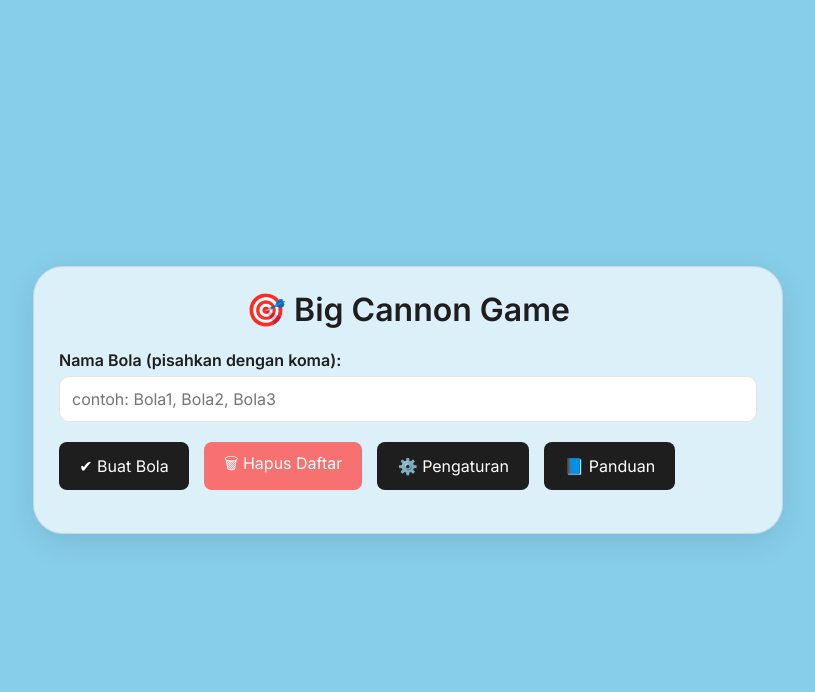
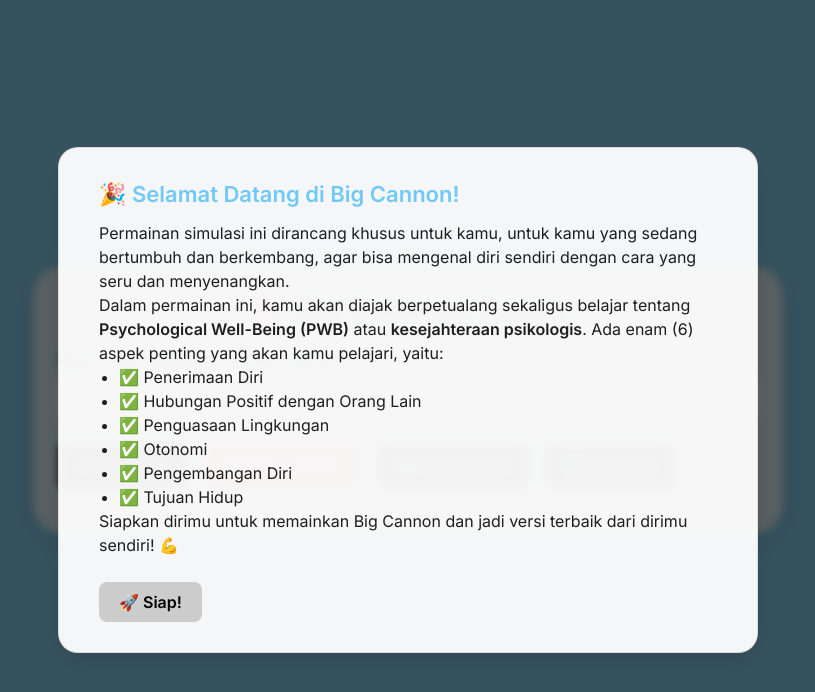
Before and after one commit to achidoang/big-cannon-react, a React (Vite) app: page / in a window 1280 px wide. Shown: the top 692 px of the page, without its empty margins (232-1047 px from the left). Built offline with nearby package versions, Linux system fonts and the light colour scheme.

Commit message:
sound effect

```diff
--- a/src/App.jsx
+++ b/src/App.jsx
@@ -77,7 +77,8 @@ function App() {
             <p>Semua bola telah dijatuhkan.</p>
             <button
               className="start-btn"
-              onClick={() => setGameFinished(false)}
+              // onClick={() => setGameFinished(false)}
+              onClick={() => window.location.reload()}
             >
               Kembali ke Menu
             </button>
--- a/src/core/components/Ball.jsx
+++ b/src/core/components/Ball.jsx
@@ -8,7 +8,7 @@ export default function Ball({ id, position }) {
   const [ref] = useSphere(() => ({
     mass: 1.5,
     position,
-    args: [0.22],
+    args: [0.2],
     material: "ballMaterial",
     userData: { type: "ball", id }, // Penting!
   }));
@@ -23,7 +23,7 @@ export default function Ball({ id, position }) {
 
   return (
     <mesh ref={ref} castShadow>
-      <sphereGeometry args={[0.22, 32, 32]} />
+      <sphereGeometry args={[0.2, 32, 32]} />
       <meshStandardMaterial color="red" />
     </mesh>
   );
--- a/src/core/components/popups/HolePopup.jsx
+++ b/src/core/components/popups/HolePopup.jsx
@@ -1,7 +1,14 @@
 // src/core/components/popups/HolePopup.jsx
-import React from "react";
+import React, { useEffect } from "react";
 
 export default function HolePopup({ message, onClose }) {
+  useEffect(() => {
+    const audio = new Audio("/public/sound/questions-effect.wav");
+    audio.play().catch((e) => {
+      console.warn("Gagal memutar audio:", e);
+    });
+  }, []); // hanya jalan sekali saat komponen muncul
+
   return (
     <div className="popup-overlay">
       <div className="popup-content">
--- a/src/core/hook/UseHoleCoverLogic.js
+++ b/src/core/hook/UseHoleCoverLogic.js
@@ -7,7 +7,7 @@ import useGameStore from "../state/useGameStore";
 import { computeHolePosition } from "../utils/positionUtils";
 
 const themeMessages = {
-  "Self-Acceptance": [
+  tema1: [
     "Aku bangga dengan diri sendiri, walaupun belum sempurna. Apakah aku seperti itu? Akan aku ceritakan!",
     "Aku merasa diriku mempunyai banyak hal baik yang bisa ku kembangkan, contohnya…",
     "Apakah aku suka menjadi diri sendiri atau menjadi seperti orang lain? Sampaikan!",
@@ -19,7 +19,7 @@ const themeMessages = {
     "Bacalah dan maknai quotes ini untuk mu “Hidup itu bukan tentang jadi sempurna, tetapi tentang menerima dan belajar dari setiap langkah, baik itu kemenangan atau kegagalan.”",
     "Bacalah dan maknai quotes ini untuk mu “Setiap bagian dari diriku, baik yang kuat maupun yang perlu diperbaiki, adalah bagian dari perjalanan yang membentuk siapa aku sekarang.”",
   ],
-  "Positive-Relation-with-Other": [
+  tema2: [
     "Aku merasa aman bersama teman-teman yang…",
     "Aku akan kasih tahu siapa yang bisa aku percaya buat dengerin aku…",
     "Aku punya orang yang selalu ada dan bisa berkeluh kesah, nih aku kasih tahu…",
@@ -31,7 +31,7 @@ const themeMessages = {
     "Bacalah dan maknai quotes ini untuk mu “Teman sejati itu bukan yang selalu ada saat senang, tetapi tetap tinggal, mendengar, dan peduli saat kita butuh tempat bersandar.”",
     "Bacalah dan maknai quotes ini untuk mu “Hubungan yang kuat itu tumbuh dari hati yang mau memberi, telinga yang mau mendengar, dan tangan yang mau saling membantu.”",
   ],
-  "Environmental-Mastery": [
+  tema3: [
     "Aku bisa memunculkan ide yang bermanfaat untuk…",
     "Supaya kelas tidak berantakan aku akan membuatnya menjadi lebih rapi, karena aku suka membantu, dan inilah caraku…",
     "Jika aku harus menyelesaikan tugas dalam sehari, supaya semuanya bisa dikerjakan dengan baik yang akan aku lakukan adalah…",
@@ -43,7 +43,7 @@ const themeMessages = {
     "Bacalah dan maknai quotes ini untuk mu  “Hidup adalah pilihanku. Aku bisa mengatur diriku, membuat perubahan di sekitarku, dan memilih yang terbaik untuk diriku”",
     "Bacalah dan maknai quotes ini untuk mu  “Setiap kesempatan adalah peluang untuk berkembang. Aku berani memilih apa yang terbaik untuk diriku”",
   ],
-  Autonomy: [
+  tema4: [
     "Aku pernah merasa berhasil menentukan pilihan sendiri, akan aku ceritakan perasaan ku saat itu!",
     "Aku adalah orang yang mandiri, ini lah contohnya…",
     "Aku percaya jika ada orang yang berkata bahwa banyak kekuranganku, karena…",
@@ -55,7 +55,7 @@ const themeMessages = {
     "Bacalah dan maknai quotes ini untuk mu “Tidak harus sama seperti orang lain. Cukup jadi diriku sendiri, dan itu sudah keren.”",
     "Bacalah dan maknai quotes ini untuk mu  “Setiap hari aku jadi lebih baik, karena aku tahu, cinta diri itu kunci untuk berkembang”",
   ],
-  "Personal-Growth": [
+  tema5: [
     "Jika hidupku adalah buku, ada bab yang paling seru dan menunjukkan perkembangan ku. Akan aku ceritakan yang terjadi di bab itu!",
     "Aku membayangkan diriku satu tahun dari sekarang. Dan aku melihat dalam diriku yang berbeda menjadi lebih baik, inilah perubahanku…",
     "Jika aku bisa memberi nama untuk prosesku bertumbuh kembang, aku akan menamainya dengan… karena…",
@@ -67,7 +67,7 @@ const themeMessages = {
     "Satu hal dalam diriku yang ingin tetap aku miliki sampai aku dewasa nanti adalah…",
     "Bacalah dan maknai quotes ini untuk mu  “Aku tidak harus langsung jago, yang penting aku terus maju. Pelan-pelan, tapi pasti aku upgrade diri!”",
   ],
-  "Purpose-in-Life": [
+  tema6: [
     "Aku punya hal-hal yang ingin aku capai di masa depan, dan aku semangat untuk menjalaninya. Ini dia capaian dan harapanku…",
     "Aku sudah berpikir mau jadi apa nanti, jadi langkahku sekarang lebih terarah, nih aku kasih tahu langkahku!",
     "Hal-hal yang pernah aku alami baik atau buruk, membuat aku jadi lebih kuat dan belajar banyak, salah satunya adalah…",
--- a/src/core/state/modules/GameStatusStore.js
+++ b/src/core/state/modules/GameStatusStore.js
@@ -5,7 +5,7 @@ export const createGameStatusSlice = (set) => ({
   gameFinished: false,
   repeatCount: 1,
   currentIteration: 0,
-  selectedTheme: "Action", // default
+  selectedTheme: "tema1", // default
   setSelectedTheme: (theme) => set({ selectedTheme: theme }),
 
   startGame: () =>
--- a/src/pages/MainMenu.jsx
+++ b/src/pages/MainMenu.jsx
@@ -3,6 +3,7 @@
 import { useState } from "react";
 import useGameStore from "../core/state/useGameStore";
 import useMusicStore from "../core/state/useMusicStore";
+import { useEffect } from "react";
 import "../styles/MainMenu.css";
 
 import qrImage from "../assets/qr-code.png";
@@ -27,6 +28,12 @@ export default function MainMenu() {
 
   const selectedTheme = useGameStore((state) => state.selectedTheme);
   const setSelectedTheme = useGameStore((state) => state.setSelectedTheme);
+
+  const [showWelcome, setShowWelcome] = useState(false);
+
+  useEffect(() => {
+    setShowWelcome(true);
+  }, []);
 
   const handleStart = () => {
     if (ballQueue.length === 0) return;
@@ -108,23 +115,21 @@ export default function MainMenu() {
               <div className="section">
                 <label className="label">🎨 Pilih Tema:</label>
                 <select value={selectedTheme} onChange={handleThemeChange}>
-                  <option value="Self-Acceptance">
+                  <option value="tema1">
                     Self Acceptance (Penerimaan Diri)
                   </option>
-                  <option value="Positive-Relation-with-Other">
+                  <option value="tema2">
                     Positive Relation with Other (Hubungan Positif dengan Orang
                     Lain)
                   </option>
-                  <option value="Enviromental-Mastery">
+                  <option value="tema3">
                     Enviromental Mastery (Penguasaan Lingkungan)
                   </option>
-                  <option value="Autonomy">Autonomy (Otonomi)</option>
-                  <option value="Personal-Growth">
+                  <option value="tema4">Autonomy (Otonomi)</option>
+                  <option value="tema5">
                     Personal Growth (Pengembangan Diri)
                   </option>
-                  <option value="Purpose-in-Life">
-                    Purpose in Life (Tujuan Hidup){" "}
-                  </option>
+                  <option value="tema6">Purpose in Life (Tujuan Hidup) </option>
                 </select>
               </div>
 
@@ -196,6 +201,47 @@ export default function MainMenu() {
           </div>
         </div>
       )}
+
+      {showWelcome && (
+        <div className="popup-overlay">
+          <div
+            className="popup-content"
+            style={{ maxWidth: "700px", textAlign: "left" }}
+          >
+            <h3>🎉 Selamat Datang di Big Cannon!</h3>
+            <p>
+              Permainan simulasi ini dirancang khusus untuk kamu, untuk kamu
+              yang sedang bertumbuh dan berkembang, agar bisa mengenal diri
+              sendiri dengan cara yang seru dan menyenangkan.
+            </p>
+            <p>
+              Dalam permainan ini, kamu akan diajak berpetualang sekaligus
+              belajar tentang <strong>Psychological Well-Being (PWB)</strong>{" "}
+              atau <strong>kesejahteraan psikologis</strong>. Ada enam (6) aspek
+              penting yang akan kamu pelajari, yaitu:
+            </p>
+            <ul style={{ marginLeft: 20 }}>
+              <li>✅ Penerimaan Diri</li>
+              <li>✅ Hubungan Positif dengan Orang Lain</li>
+              <li>✅ Penguasaan Lingkungan</li>
+              <li>✅ Otonomi</li>
+              <li>✅ Pengembangan Diri</li>
+              <li>✅ Tujuan Hidup</li>
+            </ul>
+            <p>
+              Siapkan dirimu untuk memainkan Big Cannon dan jadi versi terbaik
+              dari dirimu sendiri! 💪
+            </p>
+            <button
+              className="popup-button"
+              style={{ marginTop: 25, background: "#ccc", color: "#000" }}
+              onClick={() => setShowWelcome(false)}
+            >
+              🚀 Siap!
+            </button>
+          </div>
+        </div>
+      )}
     </div>
   );
 }
```
Also changed, not shown: 1 other file (tests, documents, lock files or other folders).
